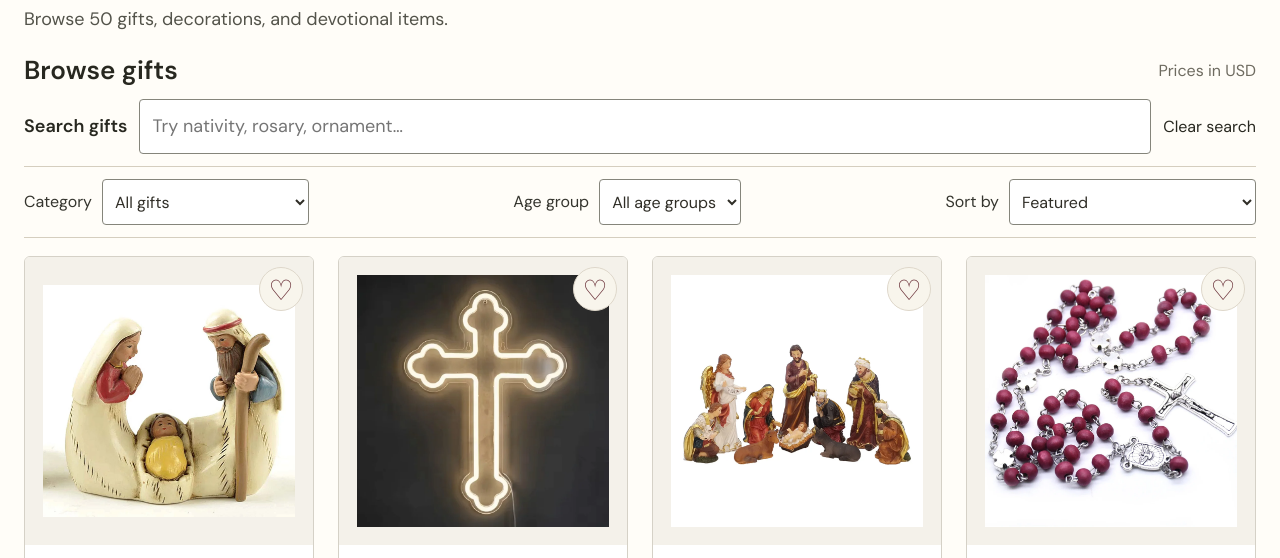
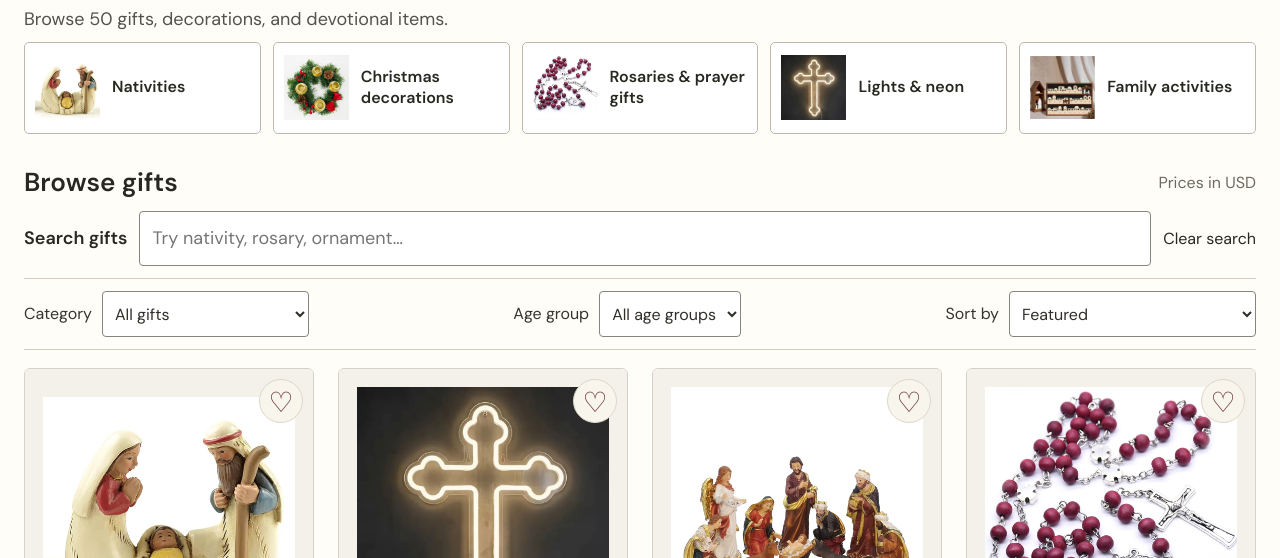
Before and after one commit to cdleaf69/glorykind, a plain HTML site: page docs/index.html in a window 1280 px wide. Shown: the part 210-768 px from the top of the page. Drawn offline with Linux system fonts and the light colour scheme; a web font is replaced by a local one.

Commit message:
Add files via upload

```diff
--- a/docs/index.html
+++ b/docs/index.html
@@ -17,7 +17,7 @@
 </header>
 <nav class="main-nav" id="mainNav" aria-label="Main navigation"><a href="index.html">Home</a><a href="shop.html">Shop</a><a href="our-story.html">Our story</a></nav>
 <main id="home">
-<section class="shop-intro wrap"><h1>Catholic Christmas gifts</h1><p>Browse 50 gifts, decorations, and devotional items.</p></section>
+<section class="shop-intro wrap"><h1>Catholic Christmas gifts</h1><p>Browse 50 gifts, decorations, and devotional items.</p></section><section class="category-browse wrap" aria-label="Shop by category"><a href="shop.html?category=Nativities#collection"><img src="assets/mini-holy-family.webp" alt="" width="100" height="85"><span>Nativities</span></a><a href="shop.html?category=Tree%20%26%20home#collection"><img src="assets/advent-wreath.webp" alt="" width="100" height="85"><span>Christmas decorations</span></a><a href="shop.html?category=Prayer%20gifts#collection"><img src="assets/red-wood-rosary.webp" alt="" width="100" height="85"><span>Rosaries & prayer gifts</span></a><a href="shop.html?category=Lights%20%26%20neon#collection"><img src="assets/outline-cross-neon.webp" alt="" width="100" height="85"><span>Lights & neon</span></a><a href="shop.html?category=Family%20gifts#collection"><img src="assets/wood-nativity-countdown.webp" alt="" width="100" height="85"><span>Family activities</span></a></section>
 
 <section class="collection wrap" id="collection" aria-labelledby="collectionTitle">
   <div class="section-heading"><h2 id="collectionTitle">Browse gifts</h2><p>Prices in USD</p></div>
```
